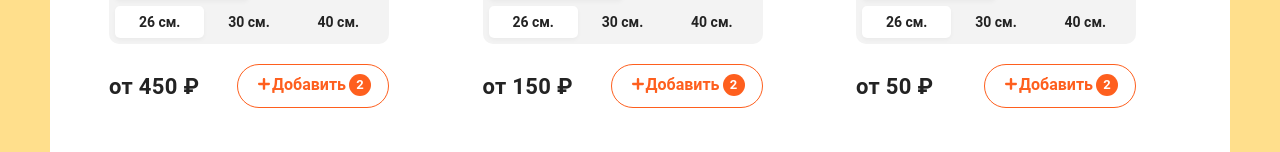
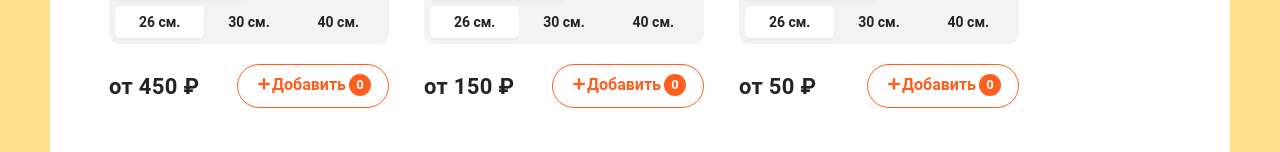
Before and after one commit to mgDentist/react-pizza, a React (Create React App) app in the folder my-pizzza/: page / in a window 1280 px wide. Shown: the part 648-800 px from the top of the page. Built offline with nearby package versions, Linux system fonts and the light colour scheme.

Commit message:
feat added useState counter on the add pizza button

```diff
--- a/my-pizzza/src/components/PizzaBlock.jsx
+++ b/my-pizzza/src/components/PizzaBlock.jsx
@@ -1,4 +1,15 @@
-function PizzaBlock(props) {
+import { useState } from "react";
+
+function PizzaBlock({ name, price }) {
+
+    const [buttonPizzaAdd, setButtonPizzaAdd] = useState(0);
+
+    const increasePizzaButton = () => {
+        setButtonPizzaAdd(
+            buttonPizzaAdd + 1
+        );
+};
+
 return (
     <div class="pizza-block">
         <img
@@ -6,7 +17,7 @@ function PizzaBlock(props) {
             src="https://dodopizza-a.akamaihd.net/static/Img/Products/Pizza/ru-RU/b750f576-4a83-48e6-a283-5a8efb68c35d.jpg"
             alt="Pizza"
         />
-            <h4 class="pizza-block__title">{props.name}</h4>
+        <h4 class="pizza-block__title">{name}</h4>
         <div class="pizza-block__selector">
             <ul>
                 <li class="active">тонкое</li>
@@ -19,8 +30,10 @@ function PizzaBlock(props) {
             </ul>
         </div>
         <div class="pizza-block__bottom">
-                <div class="pizza-block__price">от {props.price} ₽</div>
-                <div class="button button--outline button--add">
+            <div class="pizza-block__price">от {price} ₽</div>
+            <button
+                onClick={increasePizzaButton}
+                class="button button--outline button--add">
                 <svg
                     width="12"
                     height="12"
@@ -34,8 +47,8 @@ function PizzaBlock(props) {
                     />
                 </svg>
                 <span>Добавить</span>
-                    <i>2</i>
-                </div>
+                <i>{buttonPizzaAdd}</i>
+            </button>
         </div>
     </div>
 );
--- a/my-pizzza/src/scss/app.scss
+++ b/my-pizzza/src/scss/app.scss
@@ -26,7 +26,7 @@ body {
   &__items {
     display: flex;
     flex-wrap: wrap;
-    justify-content: space-between;
+    justify-content: flex-start;
   }
 
   &__top {
```
Lines whose indentation alone changed are shown as unchanged.
